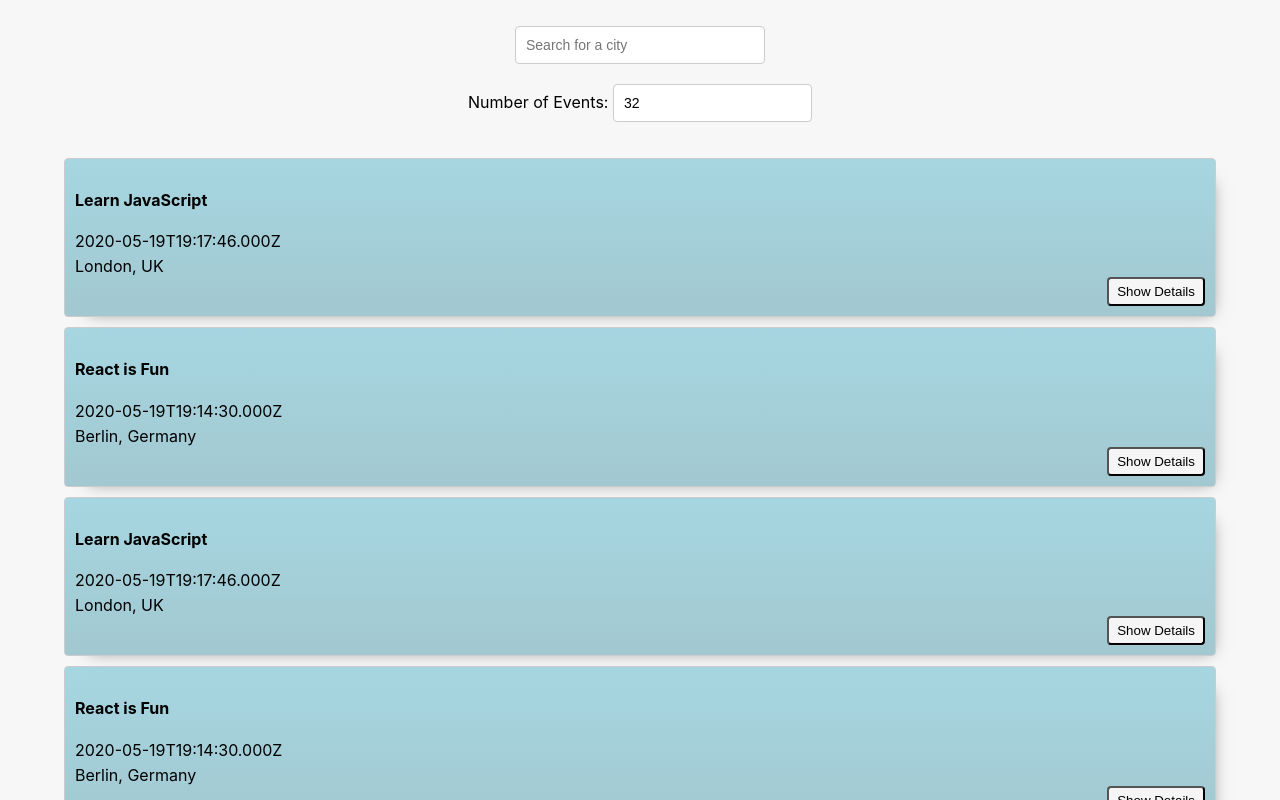
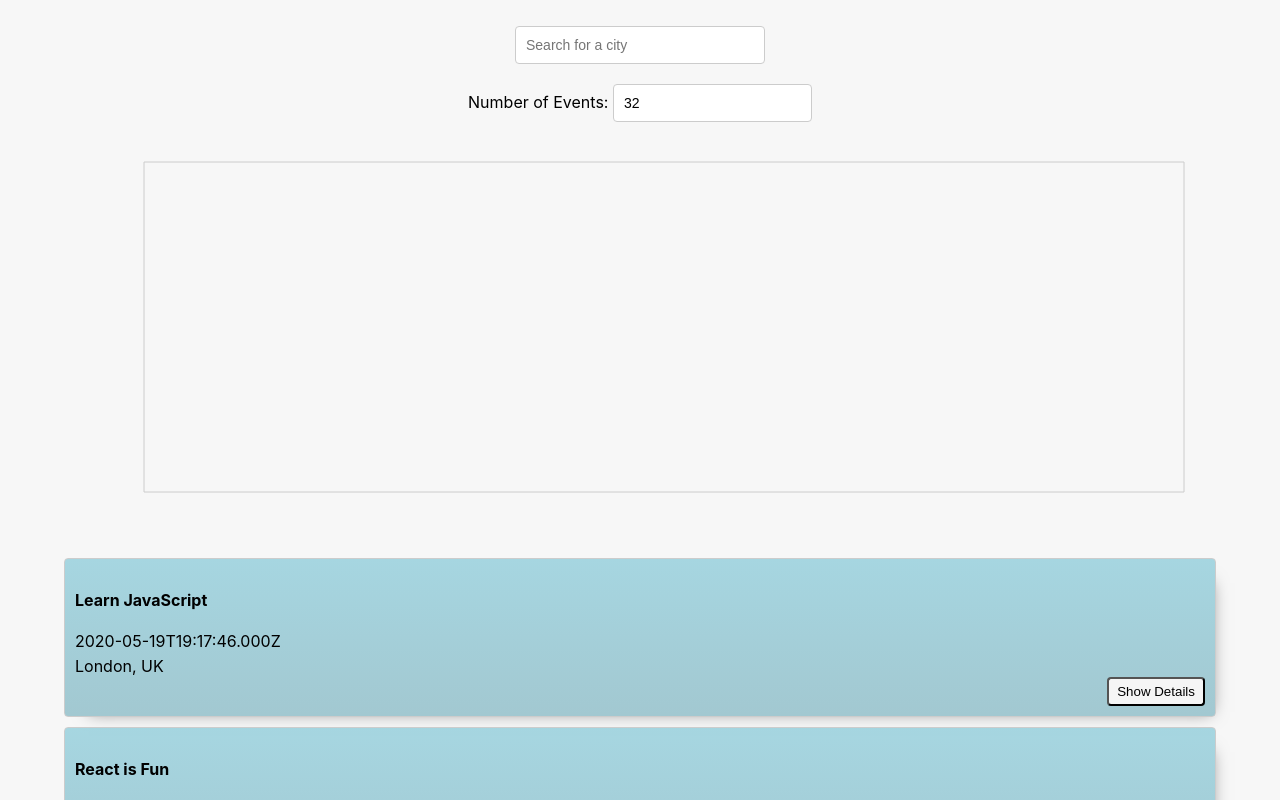
Before and after one commit to TheGregAllison/Meet-App, a React (Create React App) app: page / in a window 1280 px wide. Shown: the top 800 px of the page. Built offline with nearby package versions, Linux system fonts and the light colour scheme; what atatus-spa would draw is missing.

Commit message:
City Chart Added

```diff
--- a/package.json
+++ b/package.json
@@ -12,6 +12,7 @@
     "react": "^18.2.0",
     "react-dom": "^18.2.0",
     "react-scripts": "5.0.1",
+    "recharts": "^2.11.0",
     "web-vitals": "^2.1.4",
     "workbox-background-sync": "^6.6.0",
     "workbox-broadcast-update": "^6.6.0",
--- a/src/App.js
+++ b/src/App.js
@@ -1,6 +1,7 @@
 import CitySearch from './components/CitySearch';
 import EventList from './components/EventList';
 import NumberOfEvents from './components/NumberOfEvents';
+import CityEventsChart from './components/CityEventsChart';
 import { useEffect, useState } from 'react';
 import { extractLocations, getEvents } from './api';
 import { InfoAlert, ErrorAlert, WarningAlert } from './components/Alert';
@@ -52,6 +53,7 @@ const App = () => {
         setNumberOfEvents={setNumberOfEvents}
         setErrorAlert={setErrorAlert}
       />
+      <CityEventsChart allLocations={allLocations} events={events} />
       <EventList events={events} />
     </div>
   );
--- /dev/null
+++ b/src/components/CityEventsChart.js
@@ -0,0 +1,50 @@
+import { useState, useEffect } from 'react';
+import {
+  ScatterChart,
+  Scatter,
+  XAxis,
+  YAxis,
+  CartesianGrid,
+  Tooltip,
+  ResponsiveContainer,
+} from 'recharts';
+
+const CityEventsChart = ({ allLocations, events }) => {
+  const [data, setData] = useState([]);
+
+  useEffect(() => {
+    setData(getData());
+  }, [`${data}`]);
+
+  const getData = () => {
+    const data = allLocations.map((location) => {
+      const count = events.filter(
+        (event) => event.location === location
+      ).length;
+      const city = location.split(', ')[0];
+      return { city, count };
+    });
+    return data;
+  };
+
+  return (
+    <ResponsiveContainer width="99%" height={400}>
+      <ScatterChart
+        margin={{
+          top: 20,
+          right: 20,
+          bottom: 20,
+          left: 20,
+        }}
+      >
+        <CartesianGrid />
+        <XAxis type="category" dataKey="city" name="City" />
+        <YAxis type="number" dataKey="count" name="Number of events" />
+        <Tooltip cursor={{ strokeDasharray: '3 3' }} />
+        <Scatter name="A school" data={data} fill="#8884d8" />
+      </ScatterChart>
+    </ResponsiveContainer>
+  );
+};
+
+export default CityEventsChart;
```
Also changed, not shown: 1 other file (tests, documents, lock files or other folders).
